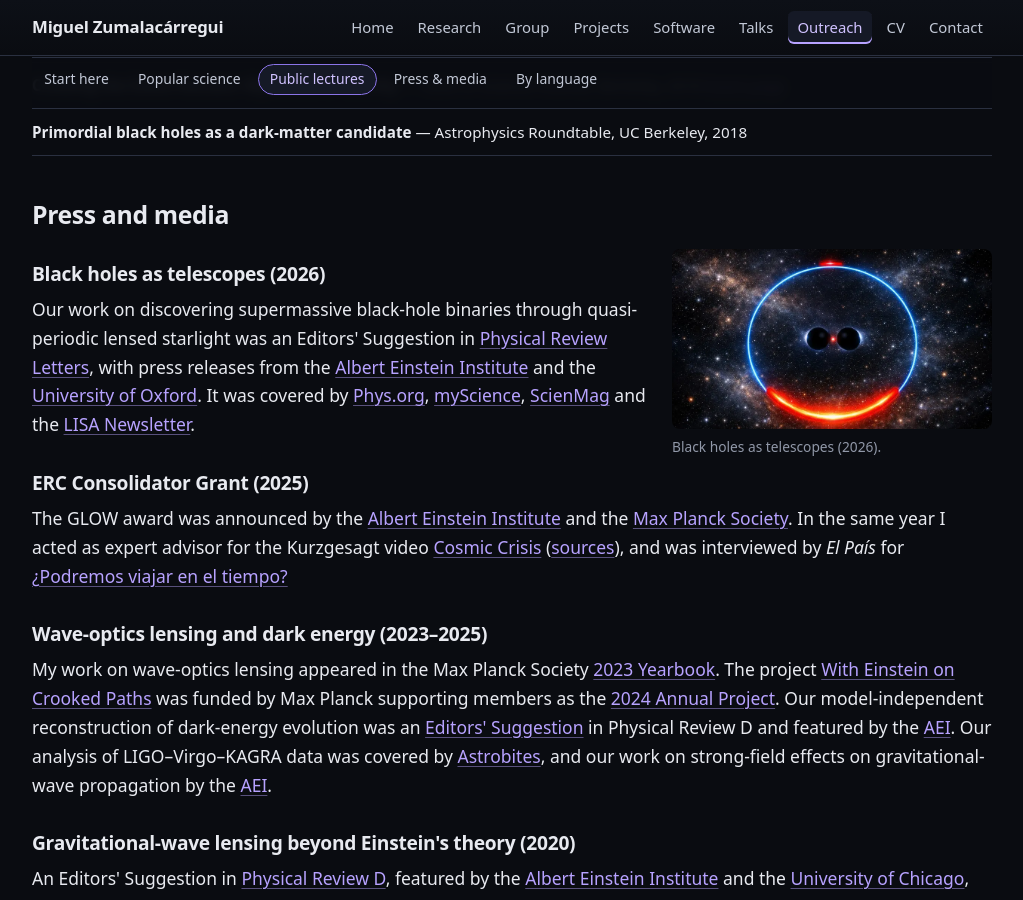
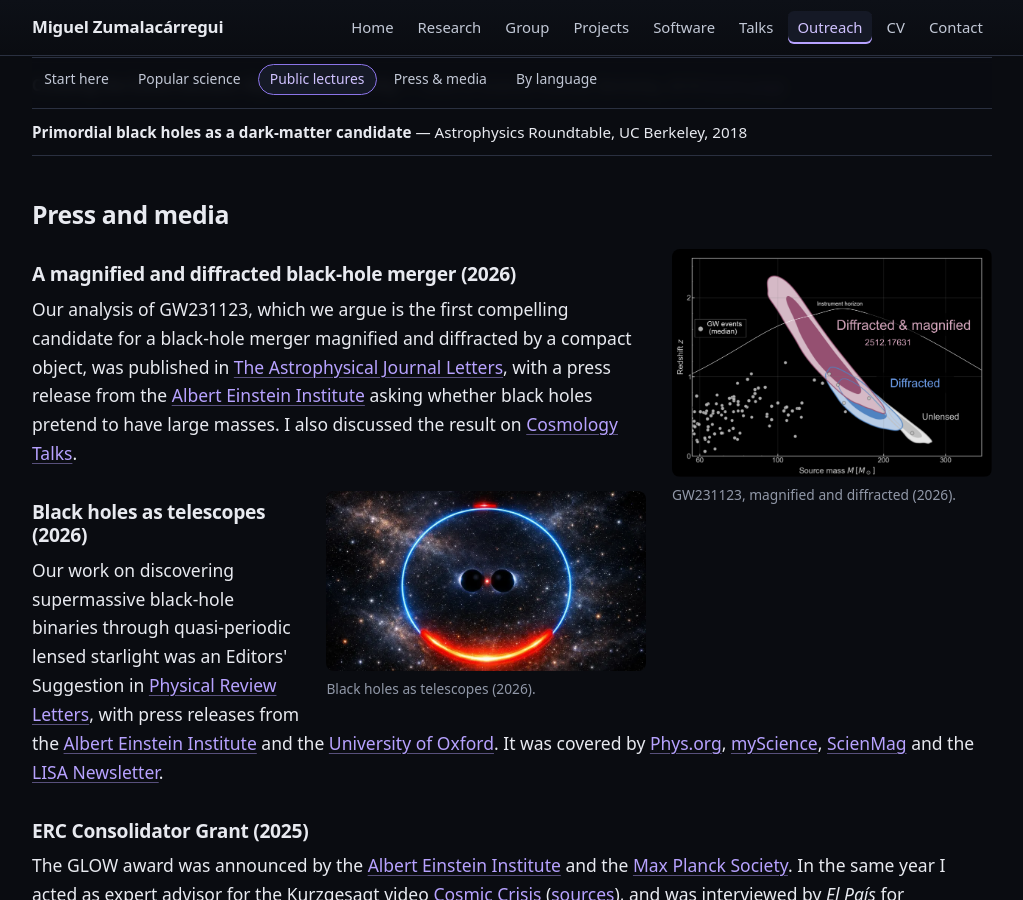
Before and after one commit to miguelzuma/miguelzuma.github.io, a Jekyll site: the page built from outreach.html, in a window 1280 px wide and 900 px high, scrolled down 2051 px. Shown: the whole window, without its empty margins (128-1151 px from the left). Built offline with Jekyll 4.4.1, drawn with Linux system fonts in a browser that asks for light colours.

Commit message:
GW231123 paper published: ApJL 1008, L12 (2026)
Replaces the "accepted" placeholder everywhere the paper is cited (news,
featured card, research selected publications, CV, software data release)
and adds the AEI press release, with its own entry at the top of the
outreach press list. Each press figure now sits with the entry it
illustrates.

Co-Authored-By: Claude Opus 5 (1M context) <noreply@anthropic.com>
Claude-Session: https://claude.ai/code/session_01E2ZbXszK9qt9svKVxU5Yrt

```diff
--- a/_data/cv.yml
+++ b/_data/cv.yml
@@ -287,7 +287,7 @@ talks:
 
 languages: "Spanish (native), English (C2), German (C1)."
 
-# The selection from CVA_Zumalacarregui_2026, plus the GW231123 paper accepted
+# The selection from CVA_Zumalacarregui_2026, plus the GW231123 paper published
 # since. Newest first. Citation counts and contribution statements stay in the
 # application documents — this is a website, not a funding form.
 #
@@ -296,7 +296,7 @@ selected_publications:
   - lead: "Across the Universe: GW231123 as a magnified and diffracted black hole merger"
     lead_url: "https://inspirehep.net/literature/3094475"
     meta:
-      - "S. Goyal, H. Villarrubia-Rojo, M. Zumalacárregui · Astrophys. J. Lett., accepted · arXiv:2512.17631"
+      - "S. Goyal, H. Villarrubia-Rojo, M. Zumalacárregui · Astrophys. J. Lett. 1008, L12 (2026)"
 
   - lead: "Black holes as telescopes: discovering supermassive binaries through quasi-periodic lensed starlight"
     lead_url: "https://inspirehep.net/literature/2937368"
--- a/_data/software.yml
+++ b/_data/software.yml
@@ -93,7 +93,7 @@ papers:
     description: >-
       Scripts and notebooks that regenerate the figures and numbers of the
       GW231123 lensing analysis, starting from the released posterior samples.
-    paper_text: "Goyal, Villarrubia-Rojo & Zumalacárregui, Across the Universe: GW231123 as a magnified and diffracted black hole merger, ApJL (accepted)"
+    paper_text: "Goyal, Villarrubia-Rojo & Zumalacárregui, Across the Universe: GW231123 as a magnified and diffracted black hole merger, ApJL 1008, L12 (2026)"
     paper_url: "https://inspirehep.net/literature/3094475"
     arxiv: "2512.17631"
     note: "Most scripts run from the Zenodo posterior samples; two require GLoW2, which is not yet public."
--- a/index.html
+++ b/index.html
@@ -146,9 +146,9 @@ description: >-
 
       <article class="card">
         <p class="card-title">
-          <a href="https://arxiv.org/abs/2512.17631" rel="noopener">GW231123: a magnified and diffracted merger</a>
+          <a href="https://doi.org/10.3847/2041-8213/ae93b1" rel="noopener">GW231123: a magnified and diffracted merger</a>
         </p>
-        <p class="card-meta">Goyal, Villarrubia-Rojo &amp; Zumalacárregui (2025)</p>
+        <p class="card-meta">Goyal, Villarrubia-Rojo &amp; Zumalacárregui, ApJL <strong>1008</strong>, L12 (2026)</p>
         <p>The first compelling candidate for a black-hole merger magnified and
         diffracted by a compact object of 190–850&nbsp;M<sub>&#9737;</sub>.</p>
         <ul class="tags">
--- a/outreach.html
+++ b/outreach.html
@@ -146,6 +146,25 @@ sections:
 <!-- ================= Press ================= -->
 <section class="section" id="press">
   <h2>Press and media</h2>
+
+  <figure class="float-right" style="width:320px;">
+    <img src="{{ '/imgs/GW231123_annotation.png' | relative_url }}"
+         alt="Time–frequency representation of GW231123 with the modulation expected from a magnified and diffracted signal marked on it." loading="lazy" width="320" height="228">
+    <figcaption>GW231123, magnified and diffracted (2026).</figcaption>
+  </figure>
+
+  <h3>A magnified and diffracted black-hole merger (2026)</h3>
+  <p>
+    Our analysis of GW231123, which we argue is the first compelling candidate
+    for a black-hole merger magnified and diffracted by a compact object, was
+    published in
+    <a href="https://doi.org/10.3847/2041-8213/ae93b1" rel="noopener">The Astrophysical Journal Letters</a>,
+    with a press release from the
+    <a href="https://www.aei.mpg.de/1490509/do-black-holes-pretend-to-have-large-masses" rel="noopener">Albert Einstein Institute</a>
+    asking whether black holes pretend to have large masses.
+    I also discussed the result on
+    <a href="https://youtu.be/ZGqOpDTL8k4" rel="noopener">Cosmology Talks</a>.
+  </p>
 
   <figure class="float-right" style="width:320px;">
     <img src="{{ '/imgs/BH_as_telescopes.png' | relative_url }}"
--- a/research.html
+++ b/research.html
@@ -145,7 +145,8 @@ sections:
     <li>
       <a href="https://inspirehep.net/literature/3094475" rel="noopener">Across the Universe: GW231123 as a magnified and diffracted black hole merger</a>
       <span class="authors">S. Goyal, H. Villarrubia-Rojo, M. Zumalacárregui</span>
-      <span class="journal">Astrophys. J. Lett., accepted &middot; arXiv:2512.17631</span>
+      <span class="journal">Astrophys. J. Lett. <strong>1008</strong>, L12 (2026)</span>
+      <span class="feature">Featured by the <a href="https://www.aei.mpg.de/1490509/do-black-holes-pretend-to-have-large-masses" rel="noopener">Albert Einstein Institute</a></span>
     </li>
     <li>
       <a href="https://inspirehep.net/literature/2164124" rel="noopener">Lensing of gravitational waves: efficient wave-optics methods and validation with symmetric lenses</a>
```
Also changed, not shown: _data/news.yml (+6 -6 lines).
